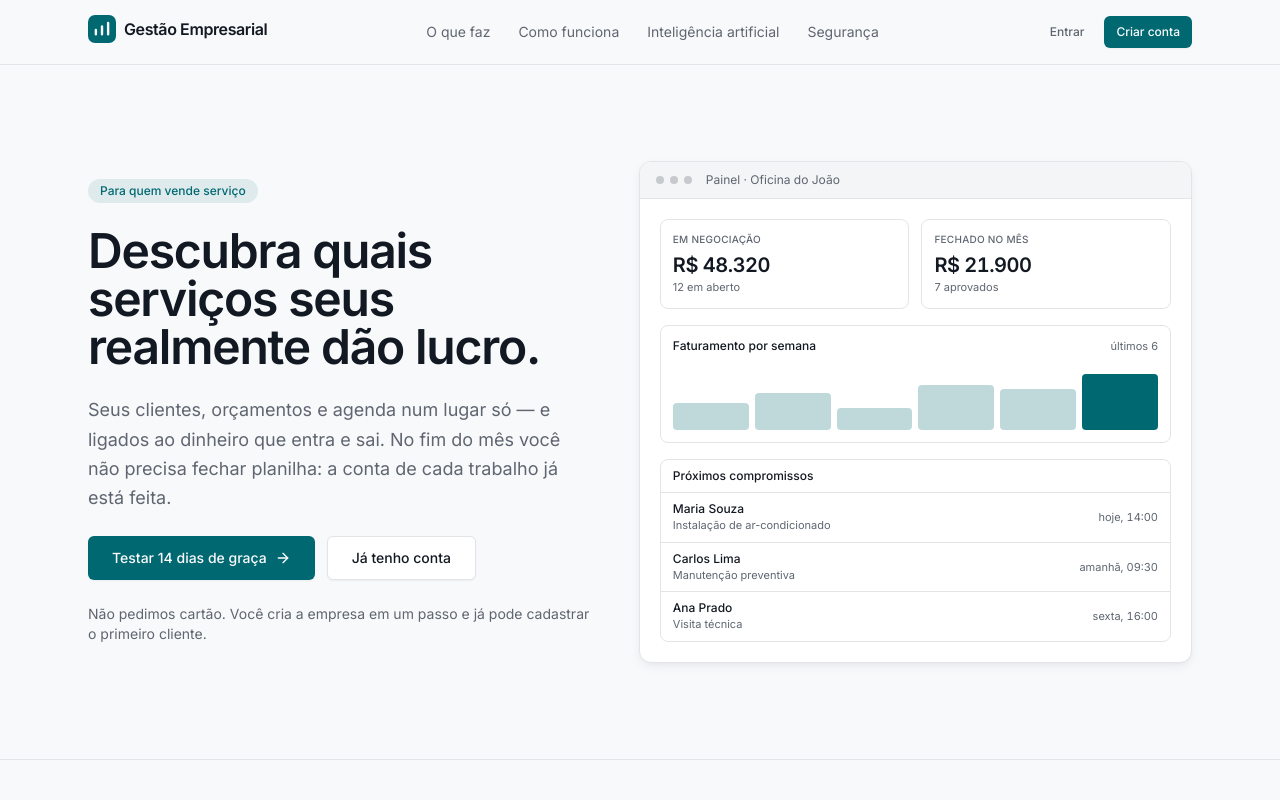
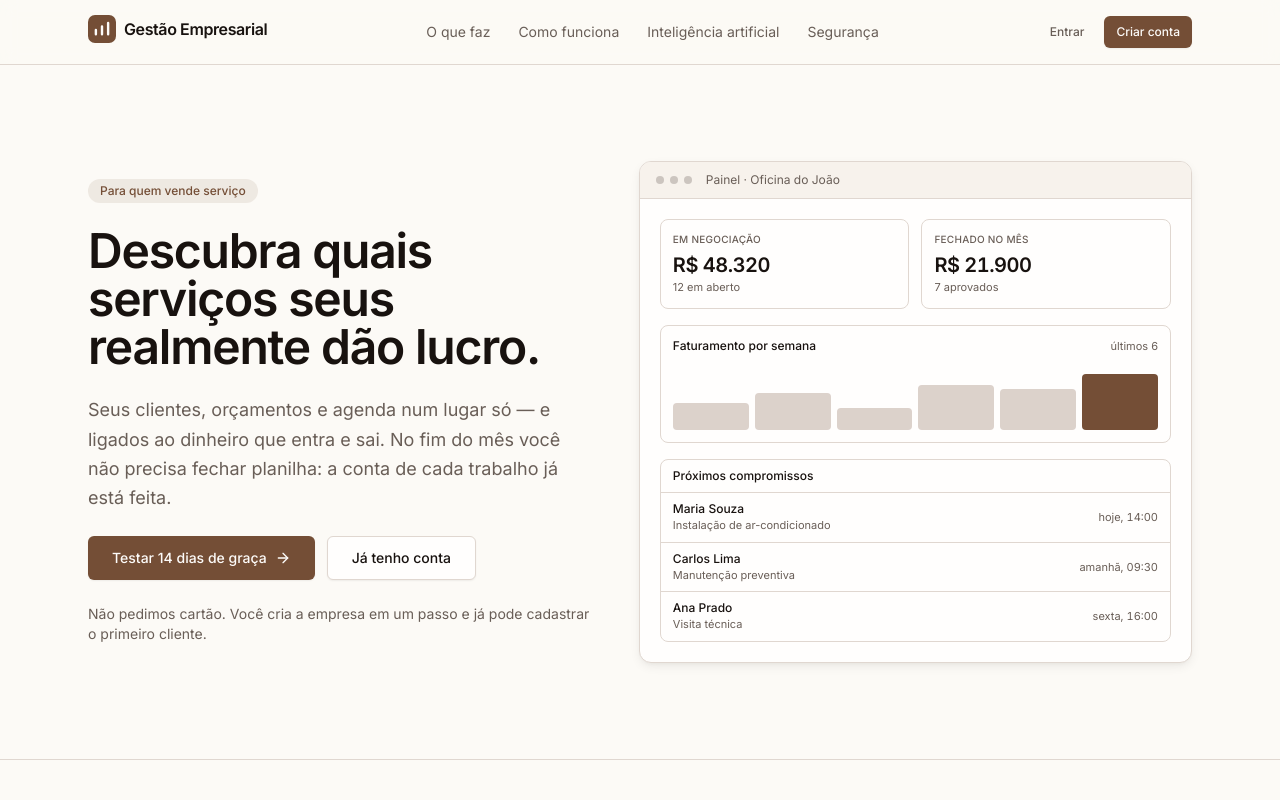
Before and after one commit to Maurocesar12/System_GestaoEmpresarial, a Next.js app in the folder apps/web/: page / in a window 1280 px wide. Shown: the top 800 px of the page. Built offline with nearby package versions, Linux system fonts and the light colour scheme; no server answers.

Commit message:
feat(web): adota paleta neutra e elegante

```diff
--- a/apps/web/src/app/globals.css
+++ b/apps/web/src/app/globals.css
@@ -63,160 +63,101 @@
 }
 
 :root {
-  /*
-    Raio menor que o padrão do shadcn (0.625rem). Canto muito arredondado passa
-    sensação de aplicativo de consumo; este é um sistema de trabalho, onde o
-    usuário passa horas lendo tabela e formulário.
-  */
+  /* Base neutra e quente: marfim, carvão e nude/caramelo. */
   --radius: 0.5rem;
 
-  /*
-    O fundo não é branco puro, e o cartão é. Essa diferença de um passo é o que
-    cria camada: o conteúdo "sobe" sem precisar de sombra pesada. Sombra forte
-    em interface densa cansa a vista e envelhece rápido.
-  */
-  --background: oklch(0.983 0.002 250);
-  --superficie: oklch(0.968 0.003 250);
-  --foreground: oklch(0.21 0.021 260);
+  --background: oklch(0.985 0.005 75);
+  --superficie: oklch(0.963 0.009 70);
+  --foreground: oklch(0.19 0.012 50);
 
-  --card: oklch(1 0 0);
+  --card: oklch(0.998 0.002 75);
   --card-foreground: var(--foreground);
-  --popover: oklch(1 0 0);
+  --popover: oklch(0.998 0.002 75);
   --popover-foreground: var(--foreground);
 
-  /*
-    Marca: um azul-petróleo. A escolha é deliberada — o índigo e o violeta
-    viraram assinatura de template pronto, e o azul corporativo puro é
-    indistinguível de qualquer concorrente. Este tom tem verde suficiente para
-    conversar com dinheiro e resultado sem virar "verde de banco".
+  /* Caramelo escuro o bastante para manter texto branco acessível. */
+  --primary: oklch(0.46 0.063 52);
+  --primary-foreground: oklch(0.99 0.004 75);
 
-    Usado com parcimônia: ação principal, item de menu ativo e anel de foco.
-    Cor que aparece em tudo deixa de destacar qualquer coisa.
-  */
-  --primary: oklch(0.47 0.083 205);
-  --primary-foreground: oklch(0.99 0.002 250);
-
-  --secondary: oklch(0.968 0.003 250);
+  --secondary: oklch(0.95 0.011 70);
   --secondary-foreground: var(--foreground);
 
-  --muted: oklch(0.968 0.003 250);
-  /*
-    Contraste de 4.6:1 sobre o fundo. Texto secundário costuma ser clareado até
-    ficar bonito e ilegível; este é o ponto em que ainda passa na WCAG AA.
-  */
-  --muted-foreground: oklch(0.508 0.019 258);
+  --muted: oklch(0.95 0.009 70);
+  --muted-foreground: oklch(0.49 0.018 52);
 
-  --accent: oklch(0.958 0.004 250);
+  --accent: oklch(0.935 0.021 65);
   --accent-foreground: var(--foreground);
 
-  --border: oklch(0.918 0.005 255);
-  --input: oklch(0.895 0.006 255);
+  --border: oklch(0.885 0.014 65);
+  --input: oklch(0.85 0.018 62);
   --ring: var(--primary);
 
-  --destructive: oklch(0.553 0.209 27.3);
-  --destructive-foreground: oklch(0.99 0.002 250);
-  --destrutivo-suave: oklch(0.958 0.026 27.3);
+  /* Estados preservam cor própria porque também comunicam significado. */
+  --destructive: oklch(0.5 0.16 28);
+  --destructive-foreground: oklch(0.99 0.004 75);
+  --destrutivo-suave: oklch(0.955 0.026 28);
 
-  --sucesso: oklch(0.508 0.114 158);
-  --sucesso-suave: oklch(0.955 0.032 158);
-  --atencao: oklch(0.55 0.115 65);
-  --atencao-suave: oklch(0.96 0.042 78);
-  --info: oklch(0.52 0.106 245);
-  --info-suave: oklch(0.955 0.025 245);
+  --sucesso: oklch(0.46 0.09 150);
+  --sucesso-suave: oklch(0.955 0.025 150);
+  --atencao: oklch(0.51 0.09 70);
+  --atencao-suave: oklch(0.955 0.035 75);
+  --info: oklch(0.48 0.055 245);
+  --info-suave: oklch(0.955 0.018 245);
 
-  /*
-    Série de gráficos, consumida sempre nesta ordem — nunca em ciclo.
+  /* Gráficos seguem a marca sem perder contraste entre as séries. */
+  --grafico-1: oklch(0.46 0.063 52);
+  --grafico-2: oklch(0.28 0.012 50);
+  --grafico-3: oklch(0.6 0.032 55);
+  --grafico-4: oklch(0.72 0.055 67);
+  --grafico-5: oklch(0.48 0.009 70);
 
-    A ordem alterna frio e quente porque, sob protanopia e deuteranopia (as duas
-    formas comuns de daltonismo), o azul e o âmbar são justamente os dois polos
-    que sobrevivem. Os pares que o daltonismo confunde — âmbar com verde, verde
-    com vermelho — estão separados por uma diferença grande de CLAREZA, que
-    nenhum tipo de daltonismo apaga.
-
-    A série anterior parecia cuidadosa mas não era: no tema escuro, o primeiro e
-    o segundo tons ficavam a ΔE 7.9 um do outro para quem enxerga todas as cores
-    — abaixo do piso de 15. Esta passou na verificação de faixa de clareza,
-    croma mínimo, separação sob daltonismo e contraste com a superfície, nos
-    dois temas.
-
-    O âmbar tem contraste de 2.3:1 com o fundo claro, abaixo de 3:1. Isso é
-    aceitável porque ele nunca aparece sozinho: todo gráfico do sistema traz
-    rótulo direto ou a tabela ao lado.
-  */
-  --grafico-1: oklch(0.5 0.14 245);
-  --grafico-2: oklch(0.745 0.145 75);
-  --grafico-3: oklch(0.545 0.125 152);
-  --grafico-4: oklch(0.525 0.18 305);
-  --grafico-5: oklch(0.625 0.19 25);
-
-  /*
-    Sombras curtas e de baixa opacidade. A elevação vem principalmente da borda
-    fina; a sombra só reforça.
-  */
-  --sombra-sutil: 0 1px 2px 0 oklch(0.21 0.021 260 / 0.05);
+  --sombra-sutil: 0 1px 2px 0 oklch(0.19 0.012 50 / 0.06);
   --sombra-media:
-    0 4px 12px -2px oklch(0.21 0.021 260 / 0.08), 0 2px 4px -2px oklch(0.21 0.021 260 / 0.04);
+    0 4px 12px -2px oklch(0.19 0.012 50 / 0.09), 0 2px 4px -2px oklch(0.19 0.012 50 / 0.05);
 }
 
 .dark {
-  /*
-    O escuro não é o claro invertido. Preto puro com texto branco vibra e
-    cansa: o fundo aqui é um cinza-azulado profundo, e as camadas sobem em vez
-    de descer — o cartão é mais claro que o fundo, como no mundo físico.
-  */
-  --background: oklch(0.168 0.014 258);
-  --superficie: oklch(0.148 0.014 258);
-  --foreground: oklch(0.968 0.004 250);
+  --background: oklch(0.145 0.008 50);
+  --superficie: oklch(0.12 0.007 50);
+  --foreground: oklch(0.96 0.008 70);
 
-  --card: oklch(0.208 0.016 258);
+  --card: oklch(0.19 0.01 50);
   --card-foreground: var(--foreground);
-  --popover: oklch(0.208 0.016 258);
+  --popover: oklch(0.19 0.01 50);
   --popover-foreground: var(--foreground);
 
-  /*
-    A marca clareia no escuro. O tom do tema claro tem clareza 0.47 e ficaria
-    quase invisível sobre fundo escuro — cor de marca precisa de leitura, não
-    de fidelidade ao valor original.
-  */
-  --primary: oklch(0.72 0.094 197);
-  --primary-foreground: oklch(0.168 0.014 258);
+  --primary: oklch(0.76 0.057 62);
+  --primary-foreground: oklch(0.16 0.01 50);
 
-  --secondary: oklch(0.262 0.018 258);
+  --secondary: oklch(0.245 0.012 50);
   --secondary-foreground: var(--foreground);
 
-  --muted: oklch(0.262 0.018 258);
-  --muted-foreground: oklch(0.706 0.018 256);
+  --muted: oklch(0.245 0.012 50);
+  --muted-foreground: oklch(0.7 0.018 62);
 
-  --accent: oklch(0.272 0.019 258);
+  --accent: oklch(0.275 0.02 55);
   --accent-foreground: var(--foreground);
 
-  /* Borda por transparência: acompanha a camada em que estiver apoiada. */
   --border: oklch(1 0 0 / 10%);
   --input: oklch(1 0 0 / 16%);
   --ring: var(--primary);
 
-  --destructive: oklch(0.68 0.176 25);
-  --destructive-foreground: oklch(0.168 0.014 258);
-  --destrutivo-suave: oklch(0.32 0.075 25);
+  --destructive: oklch(0.68 0.14 25);
+  --destructive-foreground: oklch(0.16 0.01 50);
+  --destrutivo-suave: oklch(0.3 0.055 25);
 
-  --sucesso: oklch(0.72 0.128 158);
-  --sucesso-suave: oklch(0.29 0.055 158);
-  --atencao: oklch(0.79 0.132 78);
-  --atencao-suave: oklch(0.32 0.058 68);
-  --info: oklch(0.72 0.109 245);
-  --info-suave: oklch(0.3 0.058 245);
+  --sucesso: oklch(0.72 0.1 150);
+  --sucesso-suave: oklch(0.28 0.04 150);
+  --atencao: oklch(0.79 0.1 75);
+  --atencao-suave: oklch(0.3 0.045 65);
+  --info: oklch(0.72 0.075 245);
+  --info-suave: oklch(0.29 0.04 245);
 
-  /*
-    Passos próprios para o escuro, e não os do claro clareados: a faixa de
-    clareza que funciona sobre fundo escuro é mais estreita, e o verde precisa
-    ficar bem mais escuro que o âmbar para os dois continuarem distinguíveis
-    sob daltonismo.
-  */
-  --grafico-1: oklch(0.645 0.13 245);
-  --grafico-2: oklch(0.66 0.145 78);
-  --grafico-3: oklch(0.53 0.125 152);
-  --grafico-4: oklch(0.62 0.16 305);
-  --grafico-5: oklch(0.64 0.17 25);
+  --grafico-1: oklch(0.76 0.057 62);
+  --grafico-2: oklch(0.88 0.01 70);
+  --grafico-3: oklch(0.62 0.03 55);
+  --grafico-4: oklch(0.55 0.07 48);
+  --grafico-5: oklch(0.7 0.008 70);
 
   --sombra-sutil: 0 1px 2px 0 oklch(0 0 0 / 0.3);
   --sombra-media: 0 4px 12px -2px oklch(0 0 0 / 0.4), 0 2px 4px -2px oklch(0 0 0 / 0.3);
--- a/apps/web/src/app/layout.tsx
+++ b/apps/web/src/app/layout.tsx
@@ -64,7 +64,7 @@ export const viewport: Viewport = {
   colorScheme: 'light dark',
   themeColor: [
     { media: '(prefers-color-scheme: light)', color: SITE.corFundo },
-    { media: '(prefers-color-scheme: dark)', color: '#171b25' },
+    { media: '(prefers-color-scheme: dark)', color: SITE.corFundoEscuro },
   ],
 };
 
--- a/apps/web/src/app/opengraph-image.tsx
+++ b/apps/web/src/app/opengraph-image.tsx
@@ -15,8 +15,8 @@ export default function ImagemCompartilhamento() {
         display: 'flex',
         flexDirection: 'column',
         justifyContent: 'space-between',
-        background: '#f8fafc',
-        color: '#172033',
+        background: SITE.corFundo,
+        color: '#211d1a',
         padding: '76px 84px',
         fontFamily: 'Arial, sans-serif',
       }}
@@ -49,7 +49,7 @@ export default function ImagemCompartilhamento() {
         <div style={{ display: 'flex', fontSize: 64, fontWeight: 700, lineHeight: 1.08 }}>
           O que você vendeu e o que entrou no caixa, no mesmo sistema.
         </div>
-        <div style={{ display: 'flex', color: '#526075', fontSize: 29, lineHeight: 1.35 }}>
+        <div style={{ display: 'flex', color: '#6c625c', fontSize: 29, lineHeight: 1.35 }}>
           {SITE.descricao}
         </div>
       </div>
--- a/apps/web/src/configuracao/site.ts
+++ b/apps/web/src/configuracao/site.ts
@@ -16,7 +16,8 @@ export const SITE = {
   descricao: 'CRM e financeiro no mesmo lugar, para pequenas e médias empresas de serviço.',
   idioma: 'pt-BR',
   locale: 'pt_BR',
-  corMarca: '#0f7480',
-  corFundo: '#fafafa',
+  corMarca: '#865f4d',
+  corFundo: '#fbfaf8',
+  corFundoEscuro: '#171412',
   url: new URL(urlPublica),
 } as const;
```
Also changed, not shown: apps/web/src/app/icon.svg.
